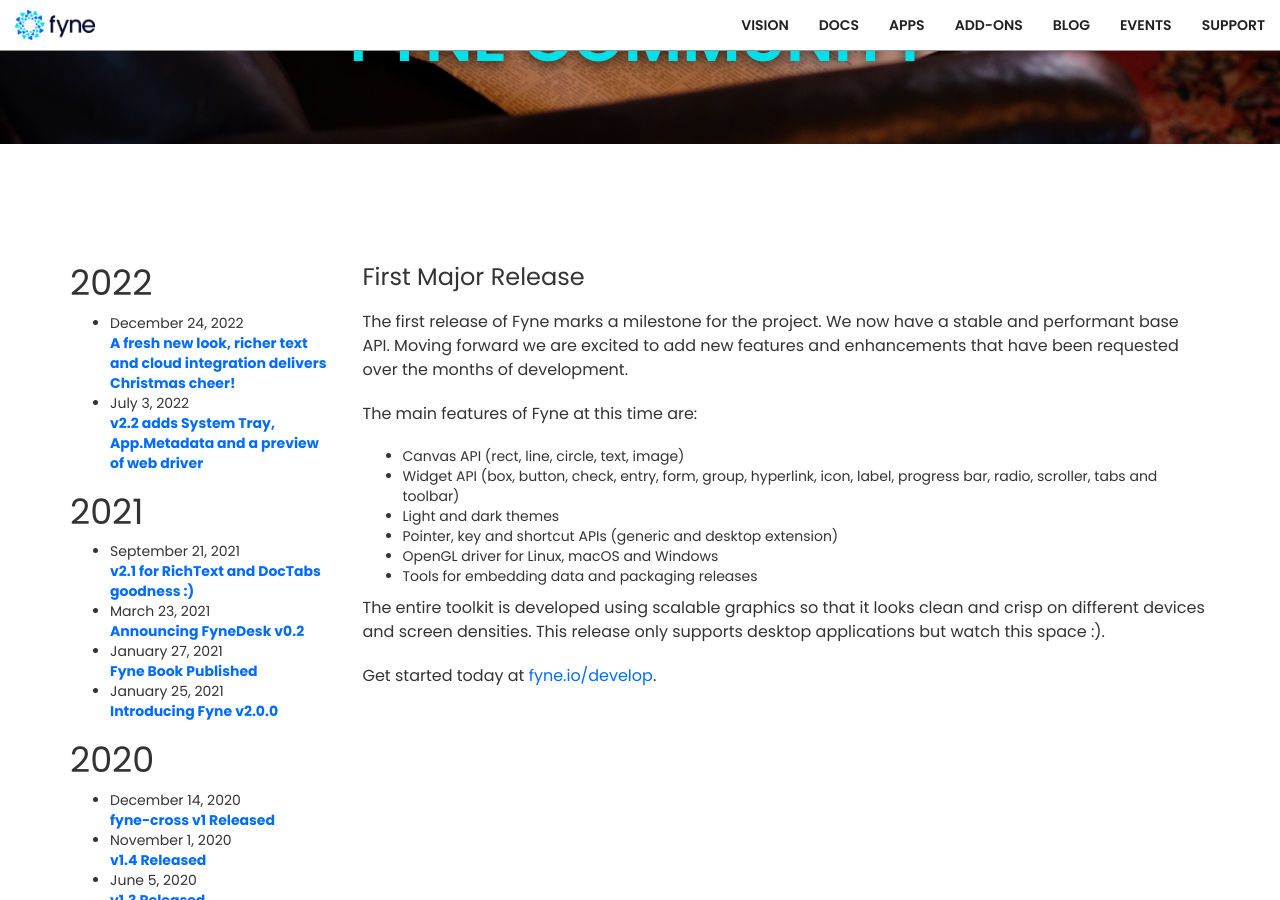
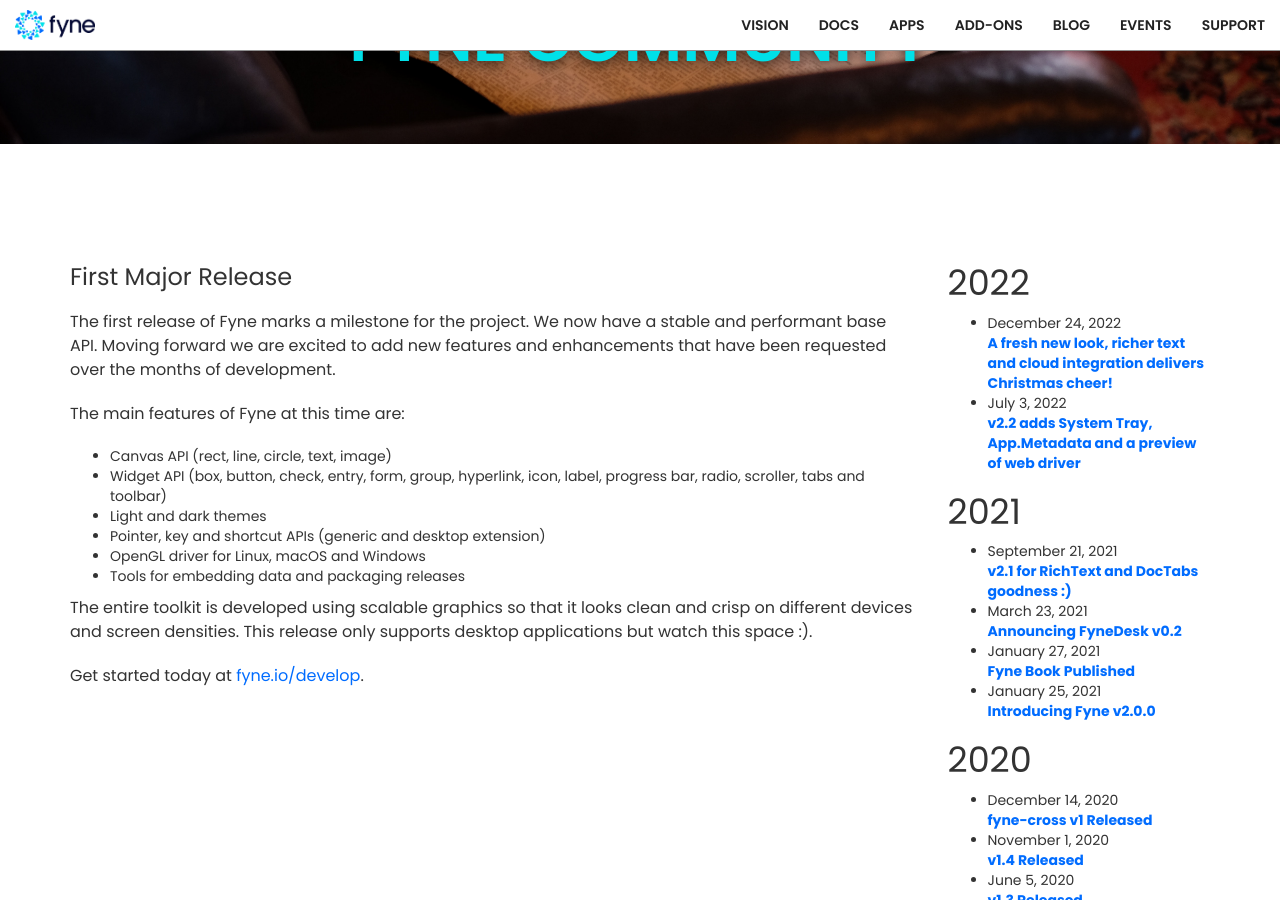
Before and after one commit to fyne-io/fyne-io.github.io, a Jekyll site: the page built from _posts/2019-03-20-first-release.md, in a window 1280 px wide and 900 px high, scrolled down 192 px. Built offline with Jekyll 4.4.1, drawn with Linux system fonts in a browser that asks for light colours.

Commit message:
And fix the blog details page too

```diff
--- a/_layouts/post.html
+++ b/_layouts/post.html
@@ -11,14 +11,14 @@
 
 <div class="container">
 <div class="row">
-<div class="col-lg-3">
-  {% include bloglist.html %}
-</div>
 <div class="col-lg-9">
 
   <h3>{{ page.title }}</h3>
   <p>{{ page.content }}</p>
 
+</div>
+<div class="col-lg-3">
+  {% include bloglist.html %}
 </div>
 </div>
 </div>
```
